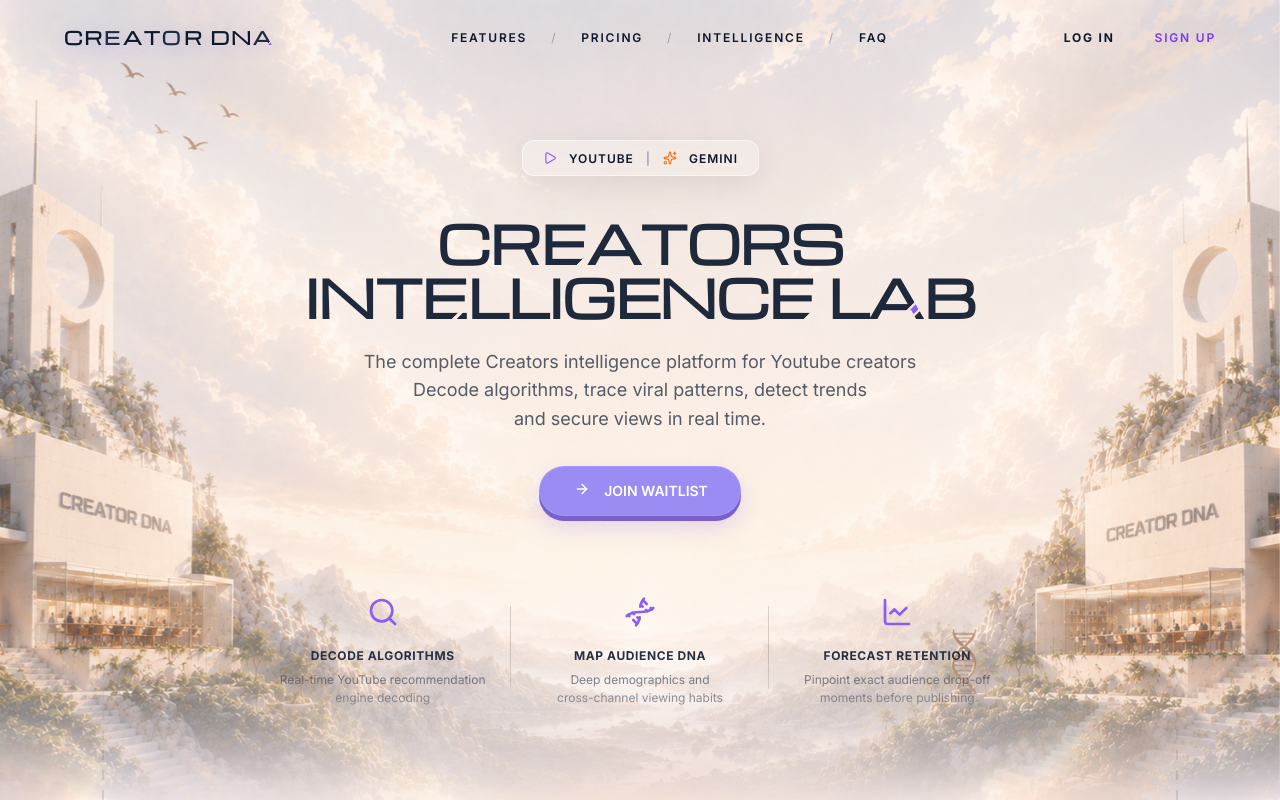
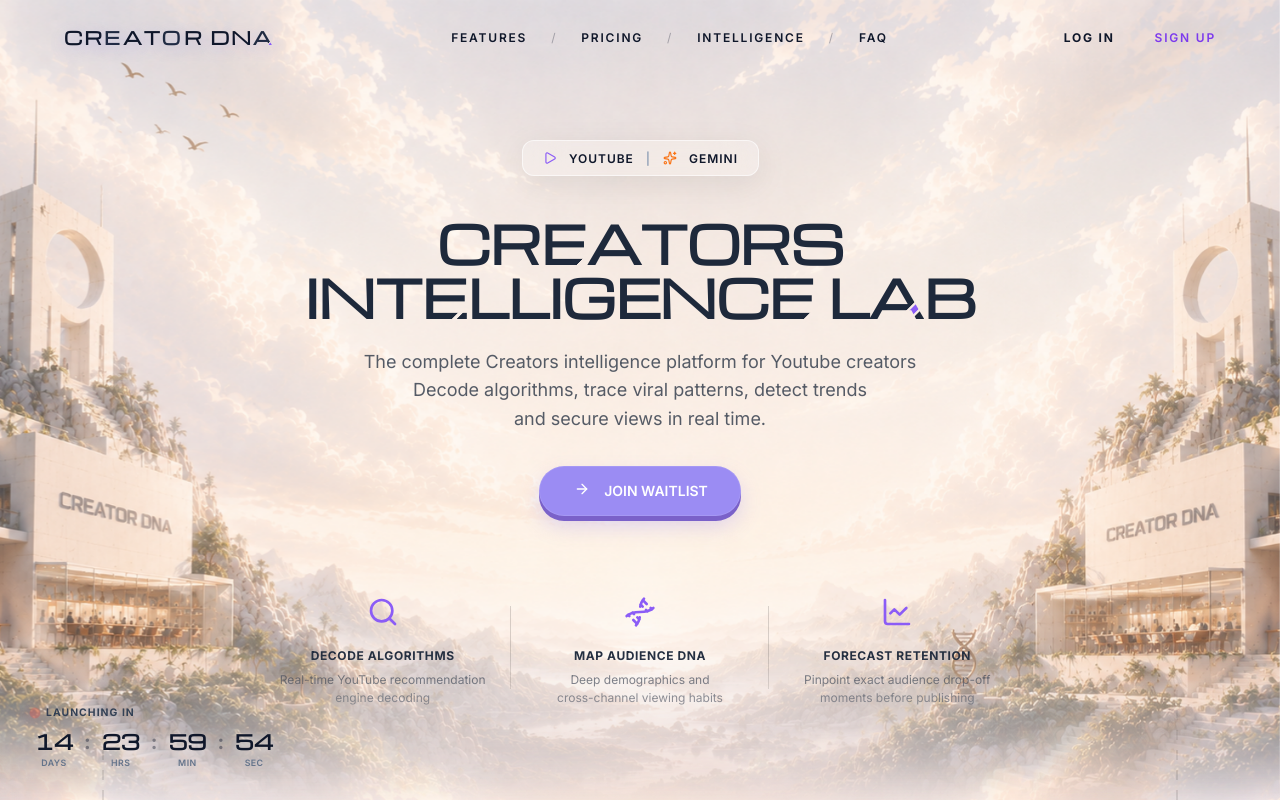
Before and after one commit to samay-hash/CreatorDna, a Next.js app in the folder frontend/: page / in a window 1280 px wide. Shown: the top 800 px of the page. Built offline with nearby package versions, Linux system fonts and the light colour scheme; no server answers.

Commit message:
hulululu

```diff
--- a/frontend/src/app/page.tsx
+++ b/frontend/src/app/page.tsx
@@ -16,6 +16,7 @@
 import { WaitlistModal } from "../components/WaitlistModal";
 import { DecodingAlgorithmPage } from "../components/DecodingAlgorithmPage";
 import { LiveSignups } from "../components/LiveSignups";
+import { CountdownTimer } from "../components/CountdownTimer";
 
 export default function Home() {
   const [theme, setTheme] = useState<'dark' | 'light'>('dark');
@@ -179,6 +180,7 @@
       />
 
       {/* Live Recent Signups Notification */}
+      <CountdownTimer />
       <LiveSignups />
     </div>
   );
--- /dev/null
+++ b/frontend/src/components/CountdownTimer.module.css
@@ -0,0 +1,126 @@
+.countdownWrapper {
+  position: fixed;
+  bottom: 2rem;
+  left: 2rem;
+  z-index: 50;
+  display: flex;
+  flex-direction: column;
+  align-items: flex-start; /* Align back to left */
+  gap: 0.5rem;
+  color: #1E293B;
+  font-family: var(--font-inter);
+  animation: slideInLeft 1s cubic-bezier(0.2, 0.8, 0.2, 1) forwards;
+  opacity: 0;
+  transform: translateX(-20px);
+}
+
+.scatterOut {
+  animation: scatterOutAnim 0.8s cubic-bezier(0.55, 0.085, 0.68, 0.53) forwards;
+  pointer-events: none;
+}
+
+@keyframes scatterOutAnim {
+  0% {
+    opacity: 1;
+    transform: translate(0, 0) scale(1);
+    filter: blur(0);
+    letter-spacing: normal;
+  }
+  100% {
+    opacity: 0;
+    transform: translate(-30px, -60px) scale(1.4) rotate(5deg);
+    filter: blur(12px);
+    letter-spacing: 15px; /* Gives a dust-scattering effect */
+  }
+}
+
+@keyframes fadeIn {
+  to {
+    opacity: 1;
+    transform: translateX(0);
+  }
+}
+
+@keyframes slideInLeft {
+  to {
+    opacity: 1;
+    transform: translateX(0);
+  }
+}
+
+.header {
+  display: flex;
+  align-items: center;
+  gap: 0.5rem;
+}
+
+.dot {
+  width: 6px;
+  height: 6px;
+  background-color: #ef4444; /* Premium red for live/urgency */
+  border-radius: 50%;
+  box-shadow: 0 0 8px #ef4444;
+  animation: pulse 2s infinite;
+}
+
+@keyframes pulse {
+  0% { transform: scale(1); opacity: 1; }
+  50% { transform: scale(1.8); opacity: 0.3; }
+  100% { transform: scale(1); opacity: 1; }
+}
+
+.title {
+  font-size: 0.65rem;
+  font-weight: 700;
+  letter-spacing: 0.1em;
+  text-transform: uppercase;
+  color: #334155;
+}
+
+.timer {
+  display: flex;
+  align-items: center;
+  gap: 0.5rem;
+}
+
+.timeBlock {
+  display: flex;
+  flex-direction: column;
+  align-items: center;
+  justify-content: center;
+  width: 44px;
+}
+
+.number {
+  font-family: var(--font-michroma), monospace;
+  font-size: 1.25rem;
+  font-weight: 700;
+  color: #0f172a;
+  text-shadow: 0 2px 10px rgba(255, 255, 255, 0.6);
+  display: inline-block;
+}
+
+.label {
+  font-size: 0.55rem;
+  font-weight: 600;
+  color: #64748b;
+  letter-spacing: 0.05em;
+  margin-top: 2px;
+}
+
+.separator {
+  font-size: 1.25rem;
+  font-weight: 700;
+  color: rgba(15, 23, 42, 0.4);
+  margin-top: -12px;
+}
+
+/* The cool animation for each second */
+.animateSecond {
+  animation: popIn 0.4s cubic-bezier(0.175, 0.885, 0.32, 1.275);
+}
+
+@keyframes popIn {
+  0% { transform: translateY(-10px) scale(0.9); opacity: 0; filter: blur(2px); }
+  100% { transform: translateY(0) scale(1); opacity: 1; filter: blur(0); }
+}
--- /dev/null
+++ b/frontend/src/components/CountdownTimer.tsx
@@ -0,0 +1,104 @@
+"use client";
+
+import { useState, useEffect } from "react";
+import styles from "./CountdownTimer.module.css";
+
+export function CountdownTimer() {
+  const [timeLeft, setTimeLeft] = useState({ days: 15, hours: 0, minutes: 0, seconds: 0 });
+  const [mounted, setMounted] = useState(false);
+  const [isScrolled, setIsScrolled] = useState(false);
+
+  useEffect(() => {
+    setMounted(true);
+
+    const handleScroll = () => {
+      if (window.scrollY > 100) {
+        setIsScrolled(true);
+      } else {
+        setIsScrolled(false);
+      }
+    };
+
+    window.addEventListener("scroll", handleScroll);
+
+    // Set a target date: 15 days from exactly now (or hardcode a specific date like new Date("2026-07-07T00:00:00"))
+    // To make it consistently 15 days for demo, we'll store the target date in sessionStorage or just start at 15 days
+    let targetDate = sessionStorage.getItem("launchTargetDate");
+    if (!targetDate) {
+      targetDate = new Date(new Date().getTime() + 15 * 24 * 60 * 60 * 1000).toISOString();
+      sessionStorage.setItem("launchTargetDate", targetDate);
+    }
+
+    const targetTime = new Date(targetDate).getTime();
+
+    const interval = setInterval(() => {
+      const now = new Date().getTime();
+      const distance = targetTime - now;
+
+      if (distance < 0) {
+        clearInterval(interval);
+        return;
+      }
+
+      setTimeLeft({
+        days: Math.floor(distance / (1000 * 60 * 60 * 24)),
+        hours: Math.floor((distance % (1000 * 60 * 60 * 24)) / (1000 * 60 * 60)),
+        minutes: Math.floor((distance % (1000 * 60 * 60)) / (1000 * 60)),
+        seconds: Math.floor((distance % (1000 * 60)) / 1000)
+      });
+    }, 1000);
+
+    return () => {
+      clearInterval(interval);
+      window.removeEventListener("scroll", handleScroll);
+    };
+  }, []);
+
+  if (!mounted) return null;
+
+  return (
+    <div className={`${styles.countdownWrapper} ${isScrolled ? styles.scatterOut : ''}`}>
+      <div className={styles.header}>
+        <span className={styles.dot}></span>
+        <span className={styles.title}>LAUNCHING IN</span>
+      </div>
+
+      <div className={styles.timer}>
+        <div className={styles.timeBlock}>
+          <span className={styles.number} key={`d-${timeLeft.days}`}>
+            {String(timeLeft.days).padStart(2, '0')}
+          </span>
+          <span className={styles.label}>DAYS</span>
+        </div>
+
+        <span className={styles.separator}>:</span>
+
+        <div className={styles.timeBlock}>
+          <span className={styles.number} key={`h-${timeLeft.hours}`}>
+            {String(timeLeft.hours).padStart(2, '0')}
+          </span>
+          <span className={styles.label}>HRS</span>
+        </div>
+
+        <span className={styles.separator}>:</span>
+
+        <div className={styles.timeBlock}>
+          <span className={styles.number} key={`m-${timeLeft.minutes}`}>
+            {String(timeLeft.minutes).padStart(2, '0')}
+          </span>
+          <span className={styles.label}>MIN</span>
+        </div>
+
+        <span className={styles.separator}>:</span>
+
+        <div className={styles.timeBlock}>
+          {/* Key forces react to re-render the element, triggering the popIn CSS animation every second */}
+          <span className={`${styles.number} ${styles.animateSecond}`} key={`s-${timeLeft.seconds}`}>
+            {String(timeLeft.seconds).padStart(2, '0')}
+          </span>
+          <span className={styles.label}>SEC</span>
+        </div>
+      </div>
+    </div>
+  );
+}
```
Also changed, not shown: 1 other file (tests, documents, lock files or other folders).
